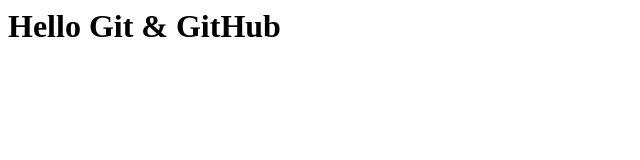
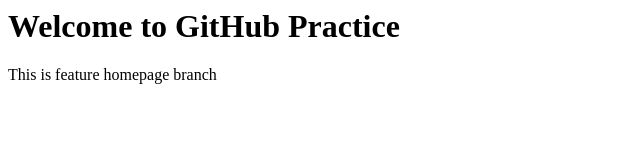
Before and after one commit to Sameer5233/git-github-practice, a plain HTML site: page index.html in a window 1280 px wide. Shown: the whole page, without its empty margins (0-640 px from the left). Drawn offline with Linux system fonts and the light colour scheme.

Commit message:
Update homepage content

```diff
--- a/index.html
+++ b/index.html
@@ -1 +1,2 @@
-<h1>Hello Git & GitHub</h1>
+<h1>Welcome to GitHub Practice</h1>
+<p>This is feature homepage branch</p>
```
